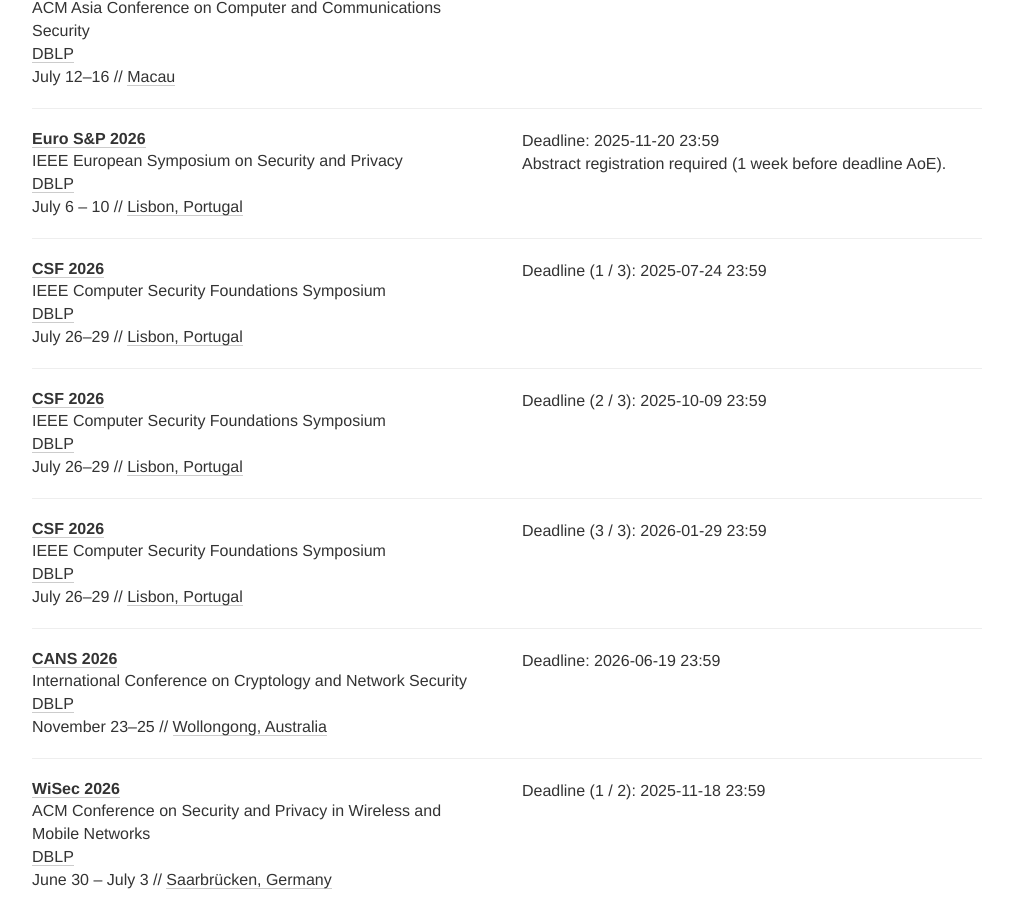
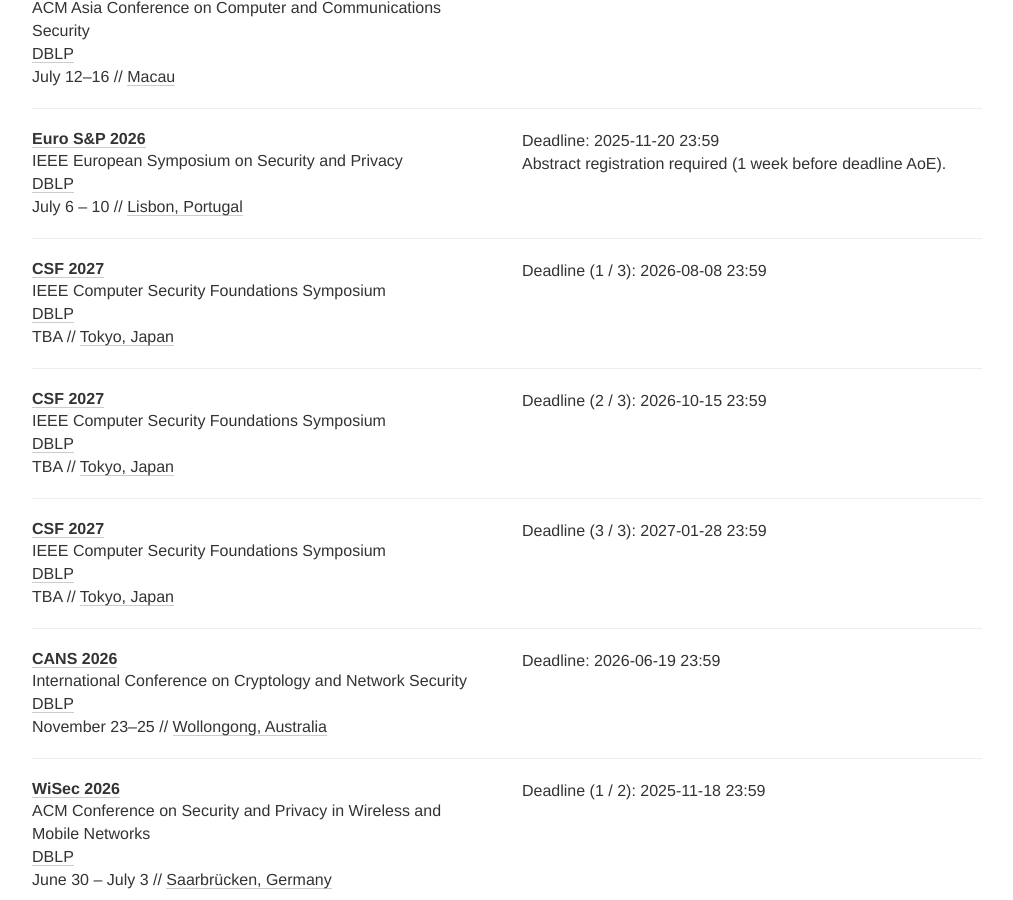
Before and after one commit to sec-deadlines/sec-deadlines.github.io, a Jekyll site: the page built from index.html, in a window 1280 px wide and 900 px high, scrolled down 1904 px. Shown: the whole window, without its empty margins (133-1146 px from the left). Built offline with Jekyll 4.4.1, drawn with Linux system fonts in a browser that asks for light colours; nearby versions of some CDN libraries; comment, search, counter and statistics services are not loaded.

Commit message:
Update CSF'27

```diff
--- a/_data/conferences.yml
+++ b/_data/conferences.yml
@@ -88,15 +88,15 @@
 
 - name: CSF
   description: IEEE Computer Security Foundations Symposium
-  year: 2026
-  link: https://www.ieee-security.org/TC/CSF2026/
+  year: 2027
+  link: https://www.ieee-security.org/TC/CSF2027/
   dblp: https://dblp.org/db/conf/csfw/index.html
   deadline:
-    - "2025-07-24 23:59"
-    - "2025-10-09 23:59"
-    - "2026-01-29 23:59"
-  date: July 26-29
-  place: Lisbon, Portugal
+    - "2026-08-08 23:59"
+    - "2026-10-15 23:59"
+    - "2027-01-28 23:59"
+  date: TBA
+  place: Tokyo, Japan
   tags: [SEC, PRIV, CONF, CORE-A]
 
 - name: CANS
```
